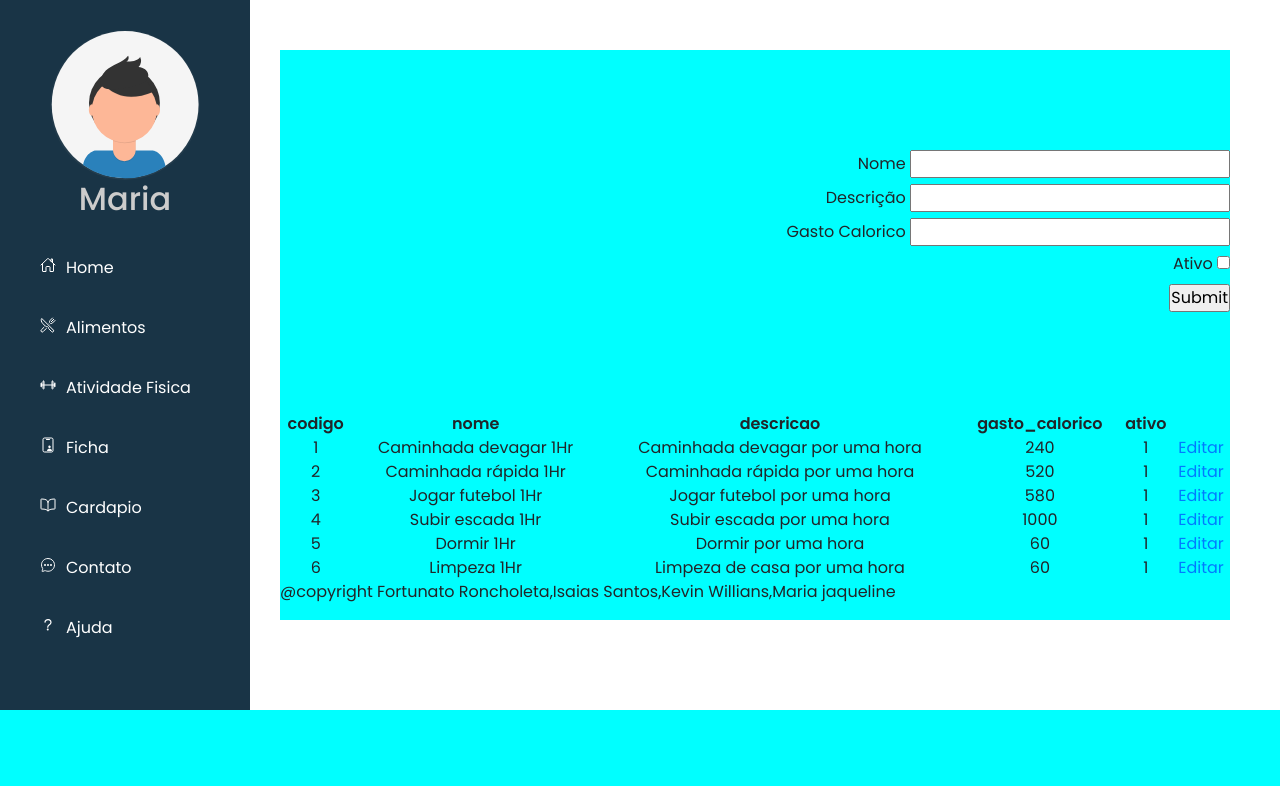
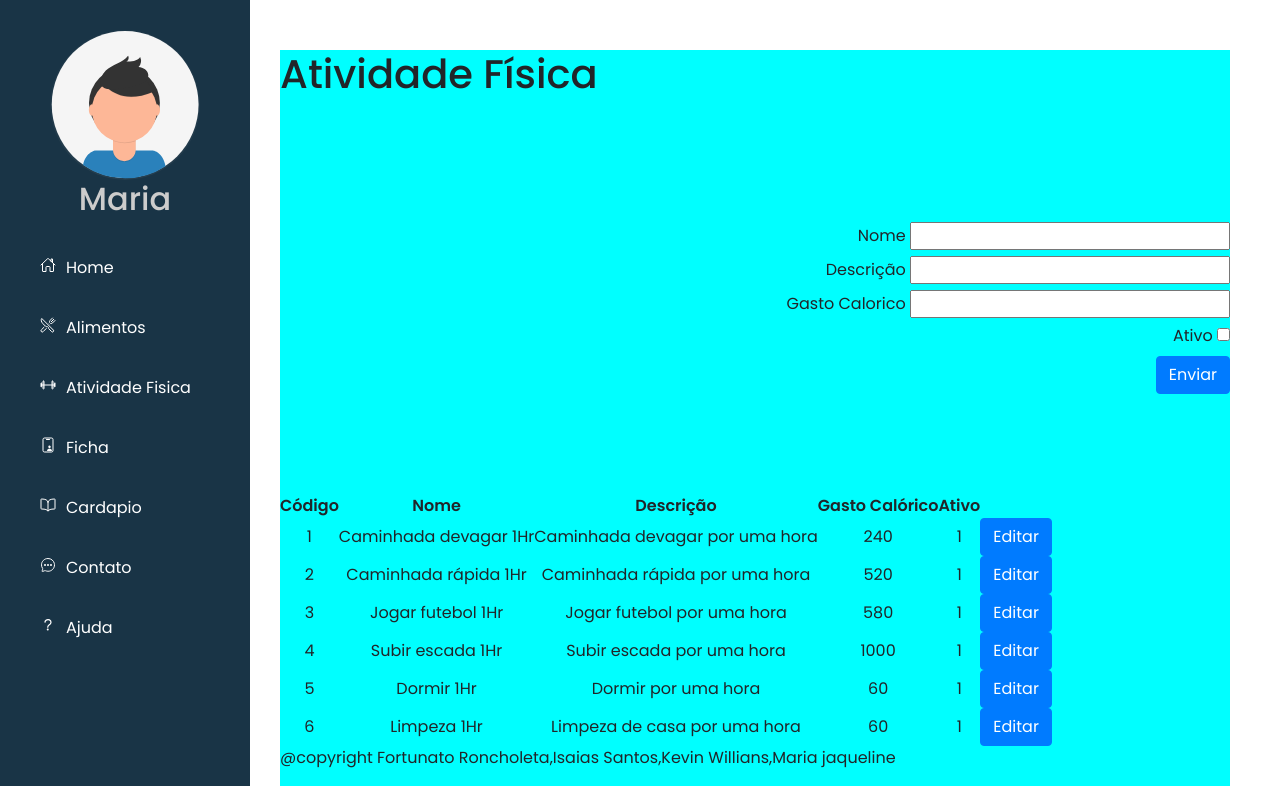
Before and after one commit to maria2122/Gestao-Fisico-Nutricional, a Flask app: page /atividadefisica in a window 1280 px wide. Shown: the part 90-876 px from the top of the page. Before the commit the page ends 800 px from the top, so only its background shows below. Run offline with Flask 2, Linux system fonts and the light colour scheme; data comes from the database, SQL or seed files in the repository.

Commit message:
Editar Classes - Término de CRUD -

```diff
--- a/dao.py
+++ b/dao.py
@@ -5,8 +5,8 @@ from sqlite3 import connect
 MECANISMO_BANCO_NOME = 'SQLITE' # Qual mecanismo de banco de dados será utilizado?
 SQL_CRIA_ATIVIDADEFISICA = "INSERT into atividade_fisica (nome, descricao, gasto_calorico, ativo) values (?,?,?,?)"
 SQL_BUSCA_ATIVIDADEFISICA = 'SELECT id, nome, descricao, gasto_calorico, ativo from atividade_fisica'
-SQL_ATUALIZA_ATIVIDADEFISICA = 'UPDATE atividadefisica SET nome=%s, descricao=%s, gasto_calorico=%d, ativo=%d, where codigo=%s'
-SQL_DELETA_ATIVIDADEFISICA = 'delete from atividadefisica where codigo = %s'
+SQL_ATUALIZA_ATIVIDADEFISICA = 'UPDATE atividade_fisica SET nome=?, descricao=?, gasto_calorico=?, ativo=? where id=?'
+SQL_DELETA_ATIVIDADEFISICA = 'delete from atividadefisica where codigo = ?'
 
 SQL_DELETA_CARDAPIO='DELETE FROM cardapio WHERE id = ? '
 
@@ -122,7 +122,7 @@ class CardapioDao:
             cursor = self.__db.cursor()
 
         if(cardapio.codigo):
-            dados_cardapio_atualizacao = [cardapio.data_inicio, cardapio.data_fim]
+            dados_cardapio_atualizacao = [cardapio.data_inicio, cardapio.data_fim, cardapio.codigo]
             SQL_ATUALIZA_CARDAPIO='UPDATE cardapio SET data_inicio = ?, data_fim = ? WHERE id = ? '
             cursor.execute(SQL_ATUALIZA_CARDAPIO, dados_cardapio_atualizacao)
         else:
--- a/main.py
+++ b/main.py
@@ -47,18 +47,17 @@ def criar_atividadefisica():
 
 @app.route('/alterar_atividadefisica', methods=['POST', ])
 def alterar_atividadefisica():
-    codigo          = request.form['codigo-alteracao']
-    nome            = request.form['nome-alteracao']
-    descricao       = request.form['descricao-alteracao']
-    gasto_calorico  = request.form['gasto_calorico-alteracao']
-    ativo           = request.form['ativo-alteracao']
+    codigo          = request.form['codigo']
+    nome            = request.form['nome']
+    descricao       = request.form['descricao']
+    gasto_calorico  = request.form['gasto_calorico']
     if request.form.get('ativo') == None:
         ativo = False
     else:
         ativo = True
 
-    atividadefisica_editada = AtividadeFisica(codigo=codigo, nome=nome, descricao=descricao,
-                                              gasto_calorico=gasto_calorico, ativo=ativo)
+    atividadefisica_editada = AtividadeFisica(nome=nome, descricao=descricao,
+                                              gasto_calorico=gasto_calorico, ativo=ativo, codigo=codigo)
 
     atividadefisica_dao.salvar(atividadefisica_editada)
     lista = atividadefisica_dao.listar()
@@ -130,10 +129,10 @@ def cria_cardapio():
 
 @app.route('/alterar_cardapio', methods=['POST', ])
 def alterar_cardapio():
-    id = request.form['id-alteracao']
+    codigo = request.form['codigo']
     data_inicio = request.form['data_inicio']
     data_fim = request.form['data_fim']
-    cardapio_atualizado = Cardapio(data_inicio=data_inicio, data_fim=data_fim, codigo=id)
+    cardapio_atualizado = Cardapio(data_inicio=data_inicio, data_fim=data_fim, codigo=codigo)
     cardapio_dao.salvar(cardapio_atualizado)
     lista = cardapio_dao.listar()
 
--- a/models.py
+++ b/models.py
@@ -104,13 +104,6 @@ class AtividadeFisica:
         self.__gasto_calorico = gasto_calorico
 
     @property
-    def tipo(self):
-        return self.__tipo
-    @tipo.setter
-    def tipo(self, tipo):
-        self.__tipo = tipo
-
-    @property
     def ativo(self):
         return self.__ativo
     @ativo.setter
--- a/static/js/global.js
+++ b/static/js/global.js
@@ -1,14 +1,16 @@
 //Funções que carregam os dados da tabela para o formulário
+
 function carregaDadosDaTabelaParaFormAlimento(td){
     //muda value do botão
     document.getElementById("btnAlimento").value = "Alterar";
     //muda o action do formulário para alterar_alimento
     document.getElementById("formAlimento").action = "/alterar_alimento";
+    // Torna o campo label input do código visível
+    document.getElementById("label").hidden = false;
+    document.getElementById("codigo").hidden = false;
+
     //armazena linhas da tabela em uma variável
     const selecaodaLinha = td.parentElement.parentElement;
-    // Torna o campo código visível
-    document.getElementById("label").hidden = false;
-    document.getElementById("codigo").hidden = false;
 
     //Carrega o conteudo da linha  da tabela para o formulário.
     document.getElementById("codigo").value = selecaodaLinha.cells[0].innerHTML;
@@ -19,20 +21,41 @@ function carregaDadosDaTabelaParaFormAlimento(td){
     document.getElementById("valor_proteina").value = selecaodaLinha.cells[5].innerHTML;
     document.getElementById("valor_carboidrato").value = selecaodaLinha.cells[6].innerHTML;
     document.getElementById("ativo").setAttribute('checked', 'true');
+    document.getElementById("ativo").value=selecaodaLinha.cells[7].innerHTML;
 }
 function carregaDadosDaTabelaParaFormCardapio(td){
+    //muda value do botão
+    document.getElementById("btnCardapio").value = "Alterar";
+    //muda o action do formulário para alterar_cardapio
     document.getElementById("formCardapio").action = "/alterar_cardapio";
+    // Torna o campo label input do código visível
+    document.getElementById("label").hidden = false;
+    document.getElementById("codigo").hidden = false;
+
+    //armazena linhas da tabela em uma variável
     const selecaodaLinha = td.parentElement.parentElement;
+
     document.getElementById("codigo").value = selecaodaLinha.cells[0].innerHTML;
     document.getElementById("data_inicio").value = selecaodaLinha.cells[1].innerHTML;
     document.getElementById("data_fim").value = selecaodaLinha.cells[2].innerHTML;
 }
 function carregaDadosDaTabelaParaFormAtividadeFisica(td){
-    document.getElementById("formAtividadeFisica").action = "/alterar_atividade_fisica";
+    //muda value do botão
+    document.getElementById("btnAtividadeFisica").value = "Alterar";
+    //muda action do formulário para alterar_atividade_fisica
+    document.getElementById("formAtividadeFisica").action = "/alterar_atividadefisica";
+    // Torna o campo label input do código visível
+    document.getElementById("label").hidden = false;
+    document.getElementById("codigo").hidden = false;
+
+    //armazena linhas da tabela em uma variável
     const selecaodaLinha = td.parentElement.parentElement;
+
+    ////Carrega o conteudo da linha  da tabela para o formulário.
     document.getElementById("codigo").value = selecaodaLinha.cells[0].innerHTML;
     document.getElementById("nome").value = selecaodaLinha.cells[1].innerHTML;
     document.getElementById("descricao").value = selecaodaLinha.cells[2].innerHTML;
     document.getElementById("gasto_calorico").value = selecaodaLinha.cells[3].innerHTML;
+    document.getElementById("ativo").setAttribute("checked","true");
     document.getElementById("ativo").value = selecaodaLinha.cells[4].innerHTML;
 }
--- a/templates/Alimento.html
+++ b/templates/Alimento.html
@@ -5,7 +5,7 @@
         <h1>Alimento</h1>
         <form class="col" id="formAlimento" action="/criar_alimento" method="post">
             <label id='label' hidden>Código</label>
-                <input type='text' name='codigo' id='codigo' readonly='true' hidden/>
+            <input type='text' name='codigo' id='codigo' readonly='true' hidden/>
             </br>
             <label>Nome</label>
             <input type="text" name="nome" id="nome">
--- a/templates/AtividadeFisica.html
+++ b/templates/AtividadeFisica.html
@@ -1,6 +1,11 @@
 {%extends "Template.html"%}
 {%block conteudo %}
-    <form action="/criar_atividadefisica" method="post">
+    <div>
+        <h1>Atividade Física</h1>
+        <form id="formAtividadeFisica" action="/criar_atividadefisica" method="post">
+            <label id='label' hidden>Código</label>
+            <input type='text' name='codigo' id='codigo' readonly='true' hidden/>
+            </br>
             <label>Nome</label>
             <input type="text" name="nome" id="nome">
             <br>
@@ -13,17 +18,17 @@
             <label>Ativo</label>
             <input type="checkbox"  value="1" name="ativo" id="ativo">
             <br>
-        <input type="submit" name="submit" id="enviar">
+            <input id="btnAtividadeFisica" type="submit" class="btn btn-primary" value="Enviar">
         </form>
 
         <table>
             <thead>
                 <tr>
-                <th>codigo</th>
-                <th>nome</th>
-                <th>descricao</th>
-                <th>gasto_calorico</th>
-                <th>ativo</th>
+                    <th>Código</th>
+                    <th>Nome</th>
+                    <th>Descrição</th>
+                    <th>Gasto Calórico</th>
+                    <th>Ativo</th>
                 </tr>
             </thead>
             <tbody>
@@ -34,11 +39,10 @@
                     <td>{{atividadefisica.descricao}}</td>
                     <td>{{atividadefisica.gasto_calorico}}</td>
                     <td>{{atividadefisica.ativo}}</td>
-                <td>
-                    <a href="/atividadefisica/{{atividadefisica.codigo}}">Editar</a>
+                    <td><button onclick="carregaDadosDaTabelaParaFormAtividadeFisica(this)" type="submit" class="btn btn-primary">Editar</button></td>
                 </tr>
             {% endfor %}
             </tbody>
         </table>
-
+    <div>
 {%endblock %}
```
Also changed, not shown: templates/Cardapio.html (+8 -8 lines). Lines whose indentation alone changed are shown as unchanged.
